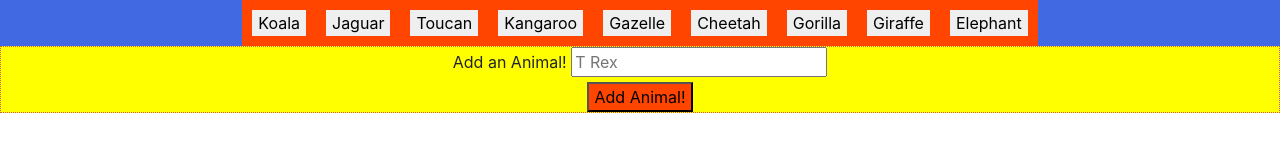
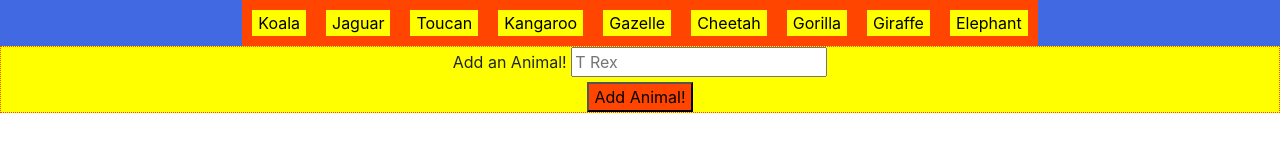
Before and after one commit to WyntonD/GifTastic, a plain HTML site: page index.html in a window 1280 px wide. Drawn offline with nearby package versions, Linux system fonts and the light colour scheme.

Commit message:
style.css

```diff
--- a/style.css
+++ b/style.css
@@ -6,7 +6,7 @@
 
 #animal-form{
     text-align: center;
-    border: 1px dotted indianred;
+    border: 1px dotted orangered;
     background-color: yellow;
 }
 
@@ -19,5 +19,5 @@
 }
 
 button{
-
+background-color:yellow;
 }
```
